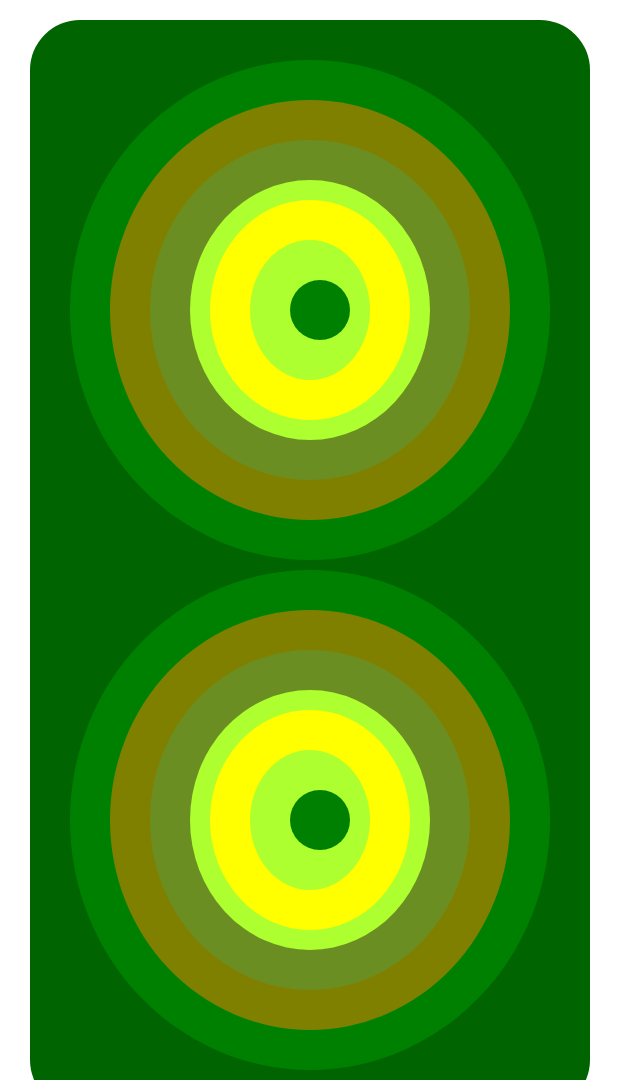
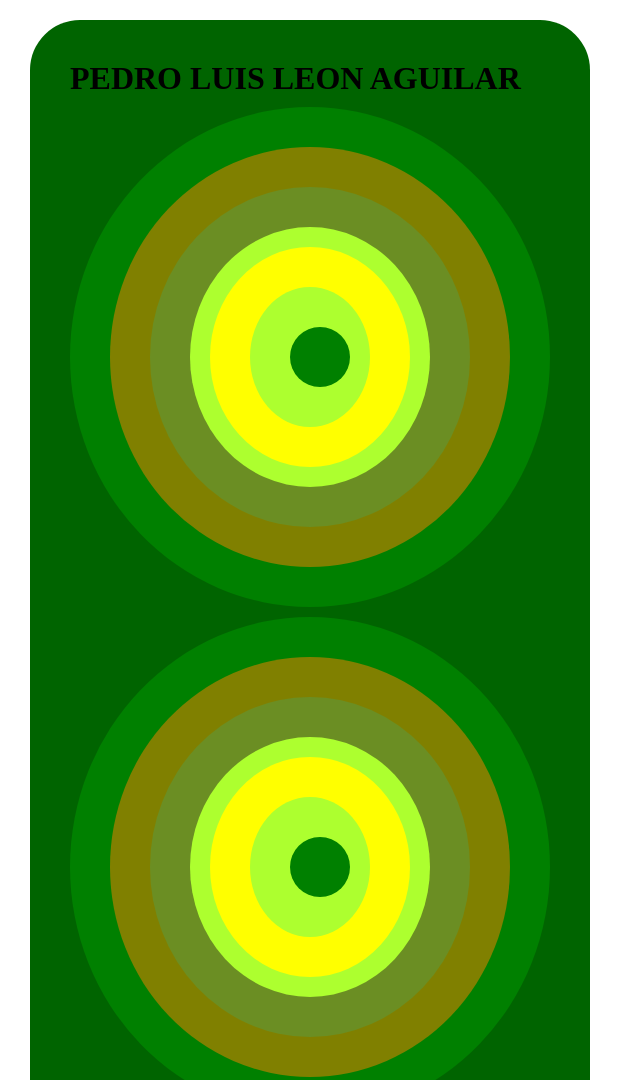
Before and after one commit to pedroleon1/tarea1, a plain HTML site: page index.html in a window 1280 px wide. Shown: the top 1080 px of the page, without its empty margins (0-640 px from the left). Drawn offline with Linux system fonts and the light colour scheme.

Commit message:
Update index.html

```diff
--- a/index.html
+++ b/index.html
@@ -9,6 +9,7 @@
 
 </head>
 <div class="padre">
+<h1>PEDRO LUIS LEON AGUILAR</h1>
  <div class="nieto1">
     <div class="nieto2">
         <div class="nieto3">
```
